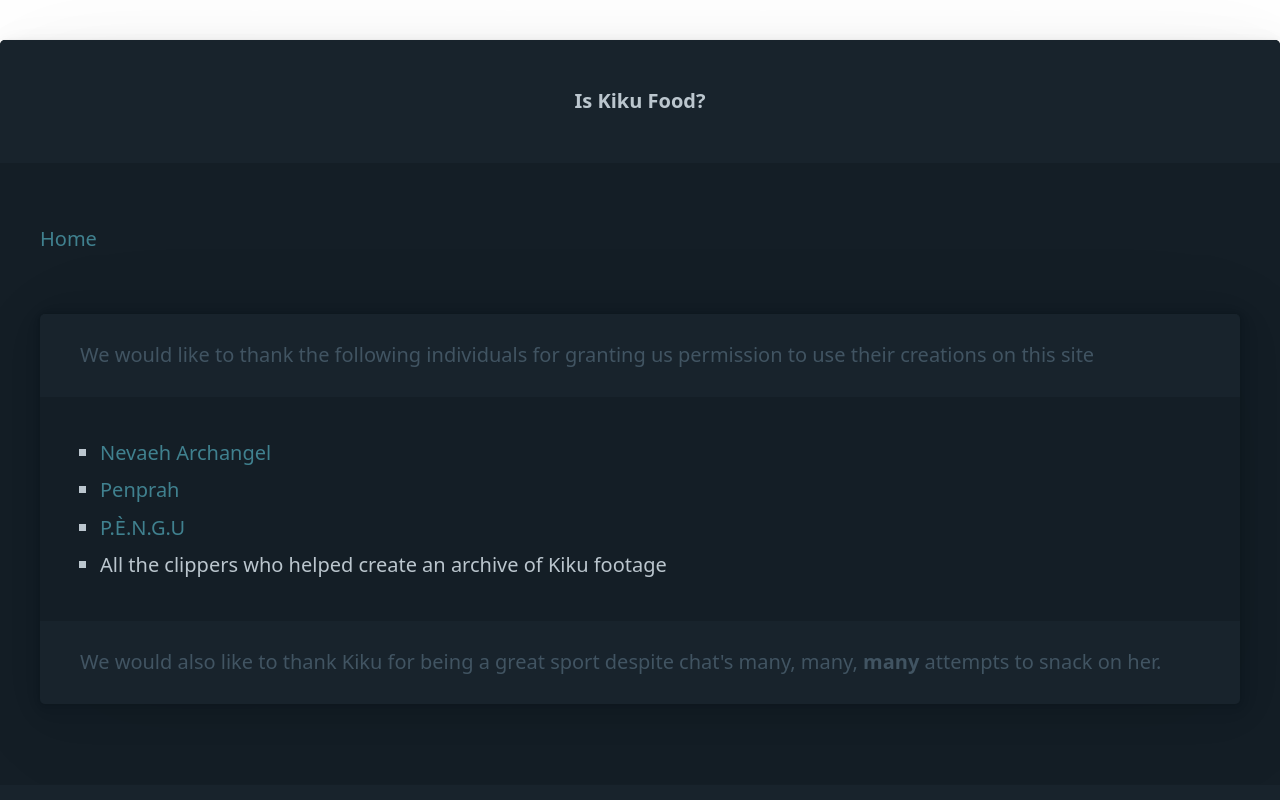
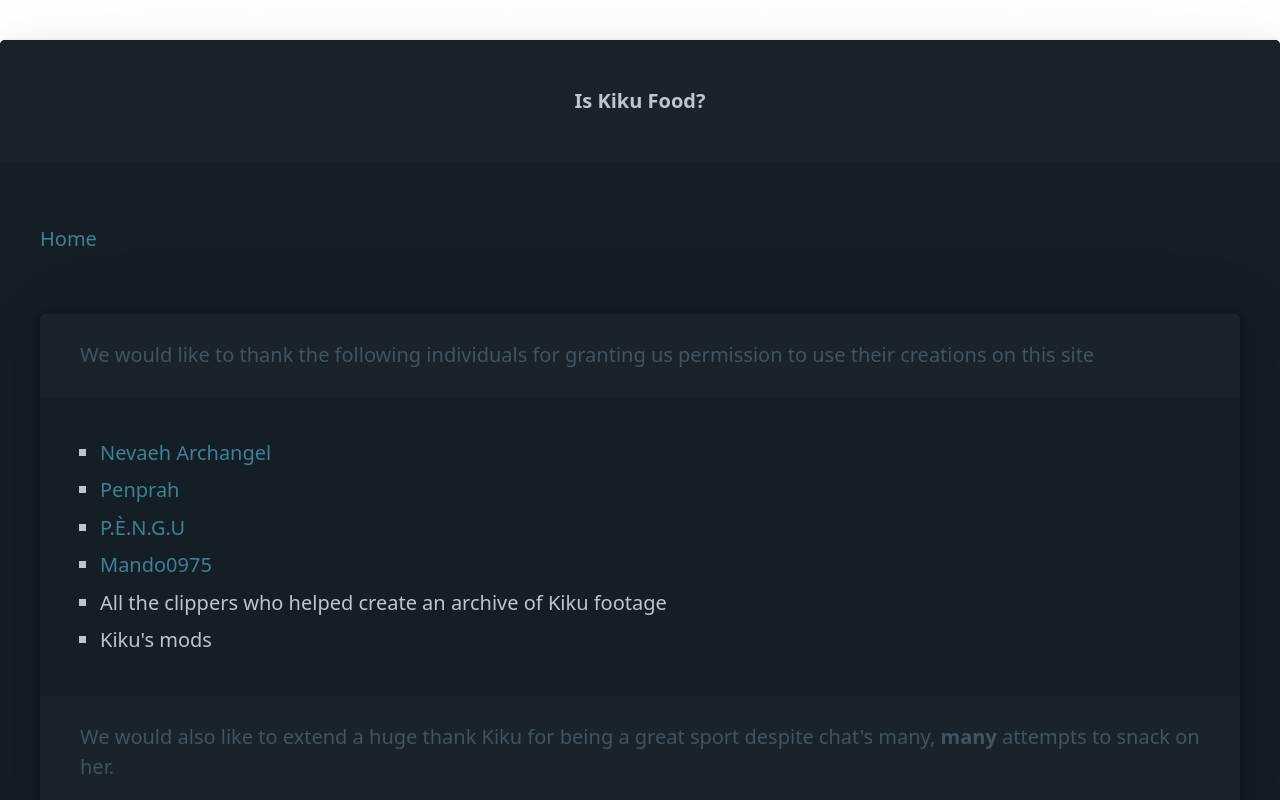
Before and after one commit to Mando75/is-kiku-food, a React (Vite) app: page /credits in a window 1280 px wide. Shown: the top 800 px of the page. Built offline with nearby package versions, Linux system fonts and the light colour scheme.

Commit message:
fix(typo): fix typo

```diff
--- a/src/routes/credits.tsx
+++ b/src/routes/credits.tsx
@@ -28,11 +28,17 @@ function credits() {
               P.È.N.G.U
             </ExternalLink>
           </li>
+          <li>
+            <ExternalLink href="https://twitter.com/mando0975">
+              Mando0975
+            </ExternalLink>
+          </li>
           <li>All the clippers who helped create an archive of Kiku footage</li>
+          <li>Kiku's mods</li>
         </ul>
         <footer>
-          We would also like to thank Kiku for being a great sport despite
-          chat's many, many, <strong>many</strong> attempts to snack on her.
+          We would also like to extend a huge thank Kiku for being a great sport
+          despite chat's many, <strong>many</strong> attempts to snack on her.
         </footer>
       </article>
     </main>
```
